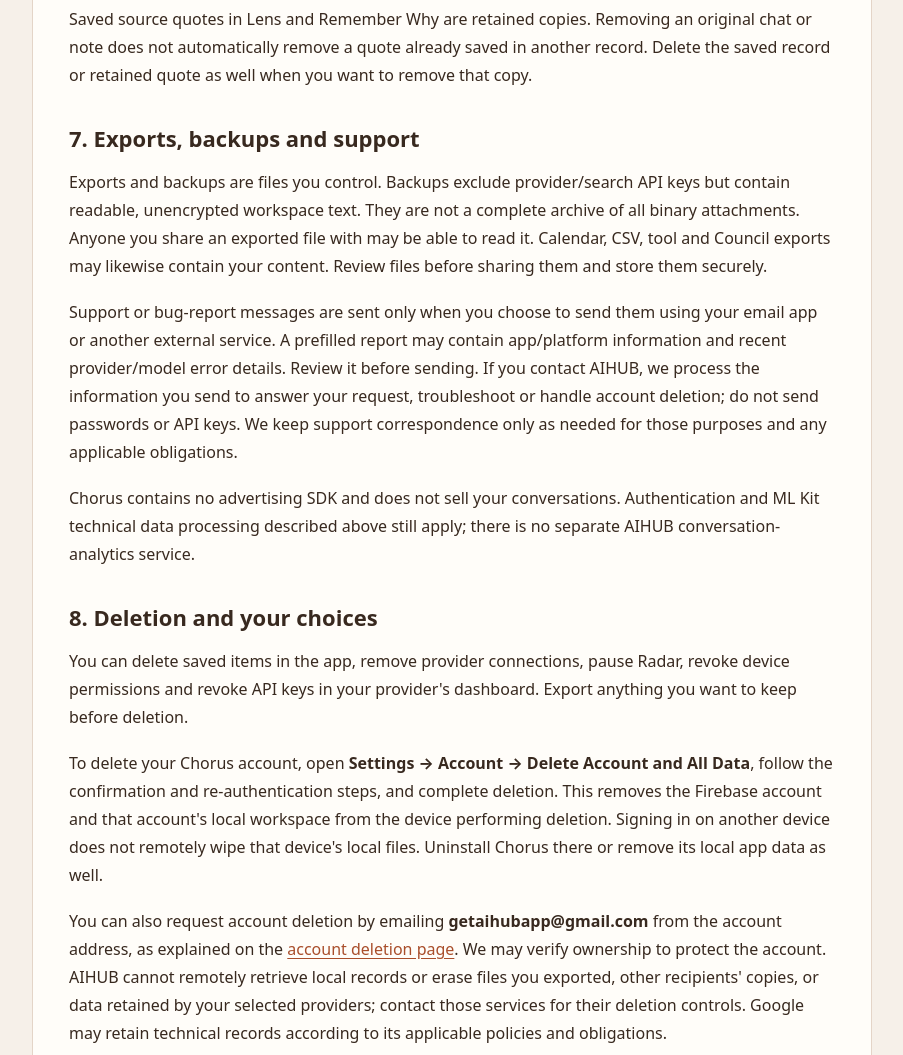
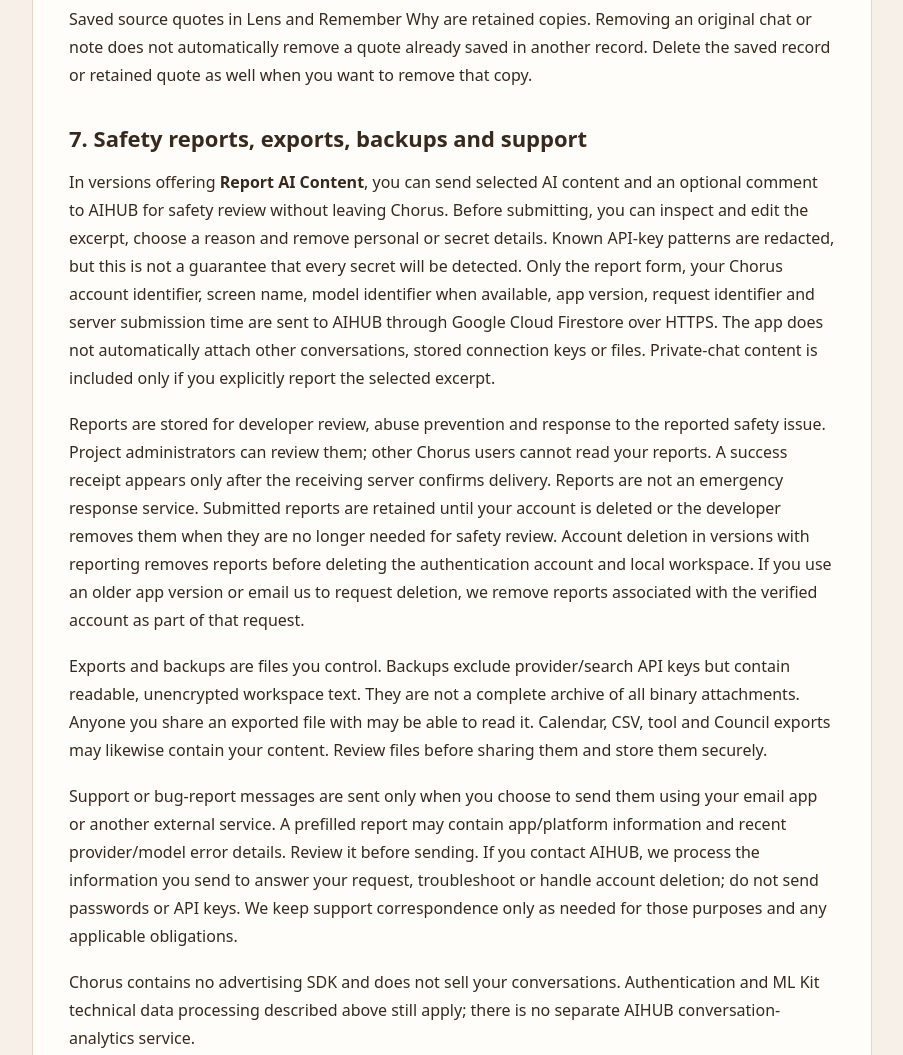
Before and after one commit to subhashns1988-svg/aihub-legal, a plain HTML site: page privacy-policy.html in a window 1280 px wide. Shown: the part 2600-3655 px from the top of the page, without its empty margins (188-1091 px from the left). Drawn offline with Linux system fonts and the light colour scheme.

Commit message:
Describe in-app AI safety reports and report deletion

```diff
--- a/privacy-policy.html
+++ b/privacy-policy.html
@@ -23,13 +23,15 @@
 <h2>6. Private chats and retained records</h2>
 <p>Private chats are not saved to normal conversation history and do not use saved memories as automatic chat context. Content you submit still reaches the selected provider, which has its own retention policy. Private mode does not make provider traffic anonymous.</p>
 <p>Saved source quotes in Lens and Remember Why are retained copies. Removing an original chat or note does not automatically remove a quote already saved in another record. Delete the saved record or retained quote as well when you want to remove that copy.</p>
-<h2>7. Exports, backups and support</h2>
+<h2>7. Safety reports, exports, backups and support</h2>
+<p>In versions offering <strong>Report AI Content</strong>, you can send selected AI content and an optional comment to AIHUB for safety review without leaving Chorus. Before submitting, you can inspect and edit the excerpt, choose a reason and remove personal or secret details. Known API-key patterns are redacted, but this is not a guarantee that every secret will be detected. Only the report form, your Chorus account identifier, screen name, model identifier when available, app version, request identifier and server submission time are sent to AIHUB through Google Cloud Firestore over HTTPS. The app does not automatically attach other conversations, stored connection keys or files. Private-chat content is included only if you explicitly report the selected excerpt.</p>
+<p>Reports are stored for developer review, abuse prevention and response to the reported safety issue. Project administrators can review them; other Chorus users cannot read your reports. A success receipt appears only after the receiving server confirms delivery. Reports are not an emergency response service. Submitted reports are retained until your account is deleted or the developer removes them when they are no longer needed for safety review. Account deletion in versions with reporting removes reports before deleting the authentication account and local workspace. If you use an older app version or email us to request deletion, we remove reports associated with the verified account as part of that request.</p>
 <p>Exports and backups are files you control. Backups exclude provider/search API keys but contain readable, unencrypted workspace text. They are not a complete archive of all binary attachments. Anyone you share an exported file with may be able to read it. Calendar, CSV, tool and Council exports may likewise contain your content. Review files before sharing them and store them securely.</p>
 <p>Support or bug-report messages are sent only when you choose to send them using your email app or another external service. A prefilled report may contain app/platform information and recent provider/model error details. Review it before sending. If you contact AIHUB, we process the information you send to answer your request, troubleshoot or handle account deletion; do not send passwords or API keys. We keep support correspondence only as needed for those purposes and any applicable obligations.</p>
 <p>Chorus contains no advertising SDK and does not sell your conversations. Authentication and ML Kit technical data processing described above still apply; there is no separate AIHUB conversation-analytics service.</p>
 <h2>8. Deletion and your choices</h2>
 <p>You can delete saved items in the app, remove provider connections, pause Radar, revoke device permissions and revoke API keys in your provider&#x27;s dashboard. Export anything you want to keep before deletion.</p>
-<p>To delete your Chorus account, open <strong>Settings → Account → Delete Account and All Data</strong>, follow the confirmation and re-authentication steps, and complete deletion. This removes the Firebase account and that account&#x27;s local workspace from the device performing deletion. Signing in on another device does not remotely wipe that device&#x27;s local files. Uninstall Chorus there or remove its local app data as well.</p>
+<p>To delete your Chorus account, open <strong>Settings → Account → Delete Account and All Data</strong>, follow the confirmation and re-authentication steps, and complete deletion. This removes the Firebase account and that account&#x27;s local workspace from the device performing deletion. Versions with in-app reporting first remove the account&#x27;s submitted reports. If report cleanup fails, the app preserves the account and local workspace and asks you to retry or contact support; some reports may already have been removed. Signing in on another device does not remotely wipe that device&#x27;s local files. Uninstall Chorus there or remove its local app data as well.</p>
 <p>You can also request account deletion by emailing <strong>getaihubapp@gmail.com</strong> from the account address, as explained on the <a href="https://subhashns1988-svg.github.io/aihub-legal/delete-account.html">account deletion page</a>. We may verify ownership to protect the account. AIHUB cannot remotely retrieve local records or erase files you exported, other recipients&#x27; copies, or data retained by your selected providers; contact those services for their deletion controls. Google may retain technical records according to its applicable policies and obligations.</p>
 <h2>9. Children and policy updates</h2>
 <p>Chorus is not directed at children under 13 and AIHUB does not knowingly collect their personal information. Provider age requirements also apply.</p>
```
Also changed, not shown: delete-account.html (+3 -0 lines).
